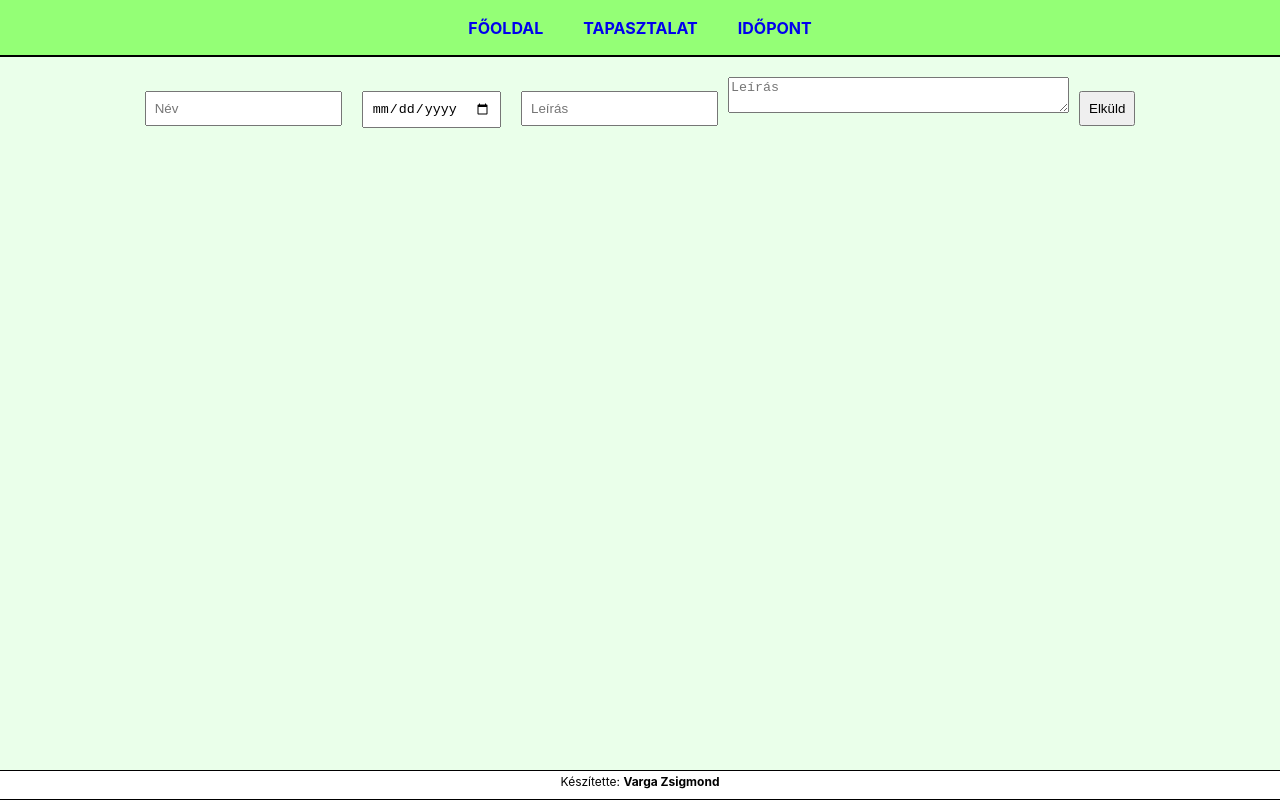
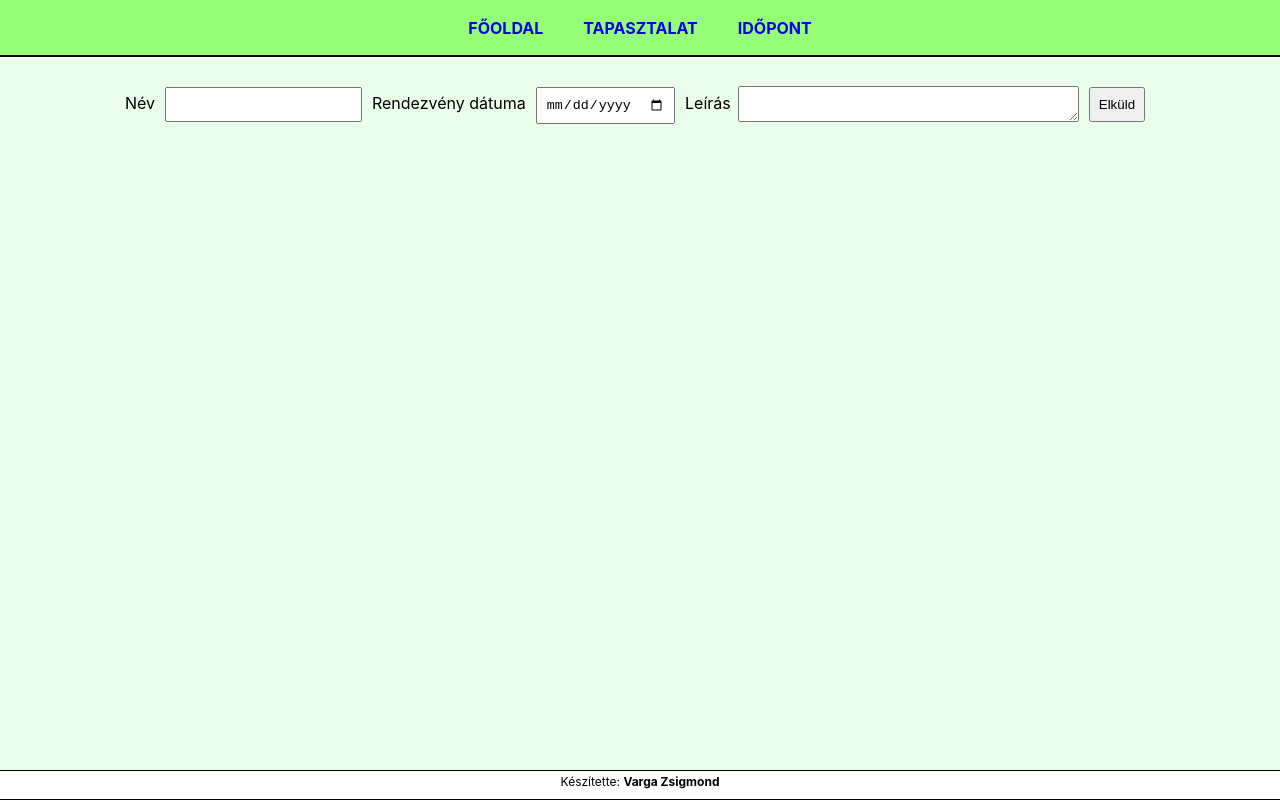
Before and after one commit to VZS2002/frontend-doga, a React (Create React App) app: page /idopont in a window 1280 px wide. Built offline with nearby package versions, Linux system fonts and the light colour scheme.

Commit message:
textarea

```diff
--- a/src/pages/Idopont.jsx
+++ b/src/pages/Idopont.jsx
@@ -18,7 +18,11 @@ const Uzenet = styled.p`
     text-align: center;
 
 `
+const Textarea = styled.textarea`
+ margin-bottom: -13px;
+ margin-left: 7px;
 
+`
 const Button = styled.button`
 padding:8px;
 margin:10px;
@@ -33,10 +37,12 @@ setMessage('Köszönjük a megkeresését!');
       <>
       <Navbar></Navbar>
         <Form onSubmit={handleSubmit}>
-            <Input type="text" placeholder="Név" name="name" required/>
+            <label>Név</label>
+            <Input type="text" placeholder="" name="name" required/>
+            <label>Rendezvény dátuma</label>
             <Input type="date" placeholder="Rendezvény dátuma" name="date" required/>
-            <Input type="text" placeholder="Leírás" name="info" required/>
-            <textarea placeholder="Leírás" cols="40" rows="2" required ></textarea>
+            <label>Leírás</label>
+            <Textarea placeholder="" cols="40" rows="2" required />
             <Button type="submit" required>Elküld</Button>
         </Form>
         {message && <Uzenet>{message}</Uzenet>}
```
